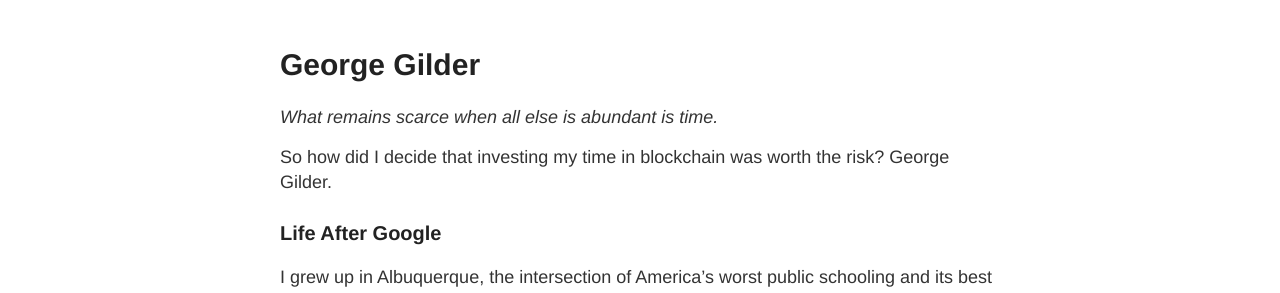
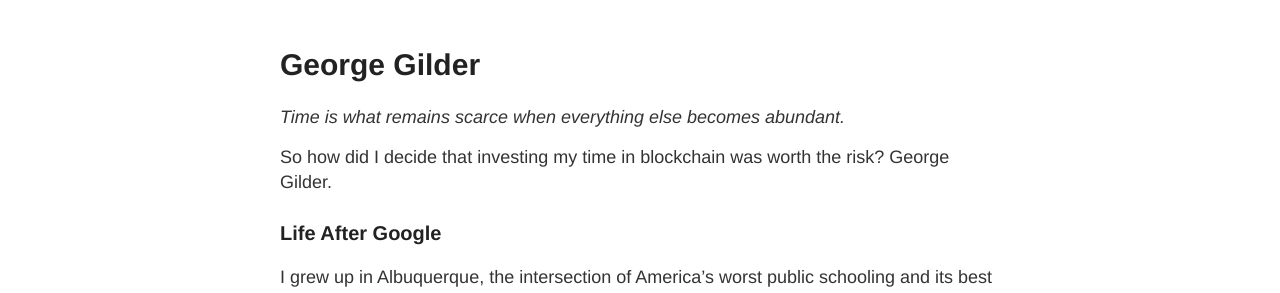
Before and after one commit to poastmil/junsunglee.com, a Jekyll site: the page built from _posts/2021-2-1-GeorgeGilder.md, in a window 1280 px wide. Shown: the part 122-415 px from the top of the page. Built offline with Jekyll 4.4.1, drawn with Linux system fonts in a browser that asks for light colours.

Commit message:
Update 2021-2-1-GeorgeGilder.md

```diff
--- a/_posts/2021-2-1-GeorgeGilder.md
+++ b/_posts/2021-2-1-GeorgeGilder.md
@@ -3,7 +3,7 @@
 title: George Gilder
 ---
 
-*What remains scarce when all else is abundant is time.*
+*Time is what remains scarce when everything else becomes abundant.*
 
 So how did I decide that investing my time in blockchain was worth the risk? George Gilder.
 
```
